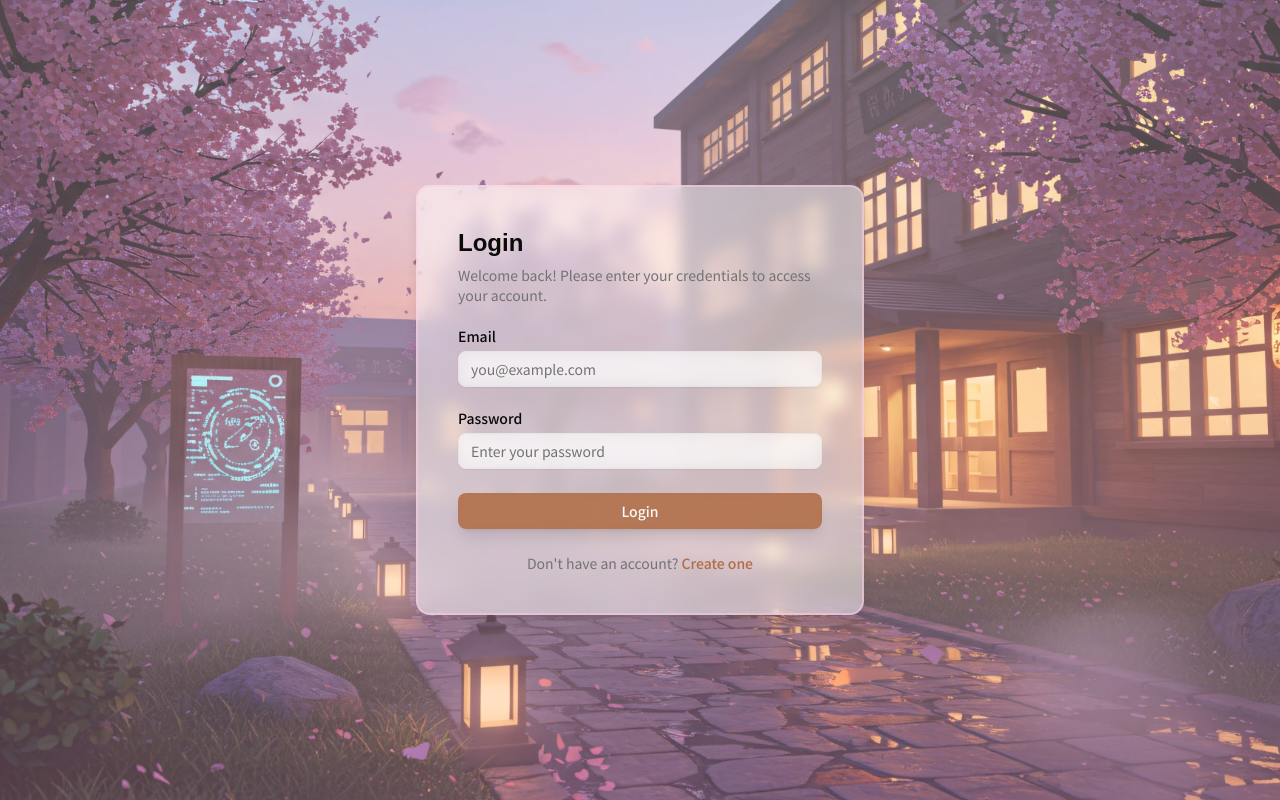
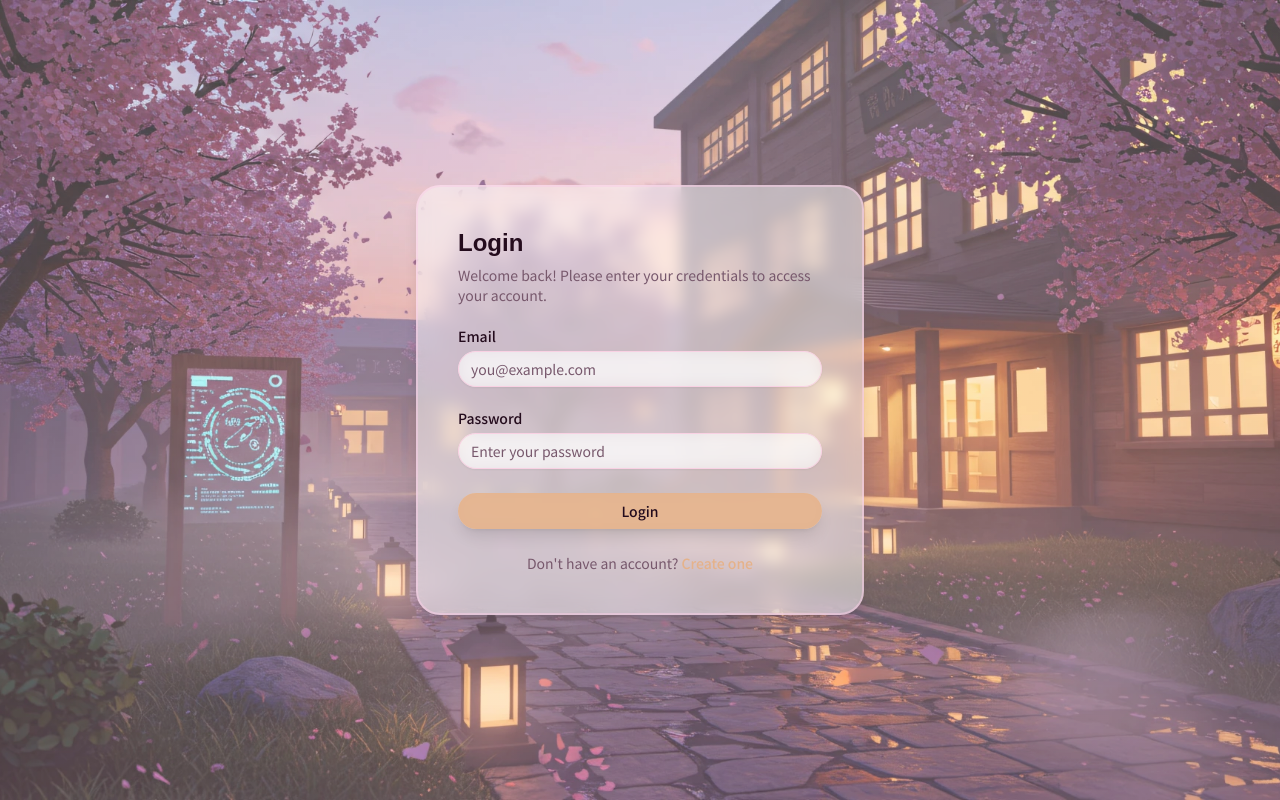
Before and after one commit to code-like-crazy/academy-of-talents, a Next.js app in the folder frontend/: page /login in a window 1280 px wide. Built offline with nearby package versions, Linux system fonts and the light colour scheme; no server answers; a web font is replaced by a local one.

Commit message:
style: update global CSS variables for improved aesthetics and add new styles for a bubbly, rounded look

```diff
--- a/frontend/app/globals.css
+++ b/frontend/app/globals.css
@@ -46,101 +46,111 @@
 
 :root {
   /* Base Tokens */
-  --radius: 0.625rem; /* Rounded corners for buttons, cards, etc. */
-  --background: oklch(0.985 0 0); /* Off-white for backgrounds */
-  --foreground: oklch(0.145 0 0); /* Deep black for text */
-  --card: oklch(1 0 0); /* Pure white for cards */
-  --card-foreground: oklch(0.145 0 0); /* Black for card text */
-  --popover: oklch(1 0 0); /* White for popovers */
-  --popover-foreground: oklch(0.145 0 0); /* Black for popover text */
+  --radius: 1.25rem; /* Increased rounded corners for a bubbly look */
+  --background: oklch(
+    0.98 0.02 120
+  ); /* Very light pastel green for backgrounds */
+  --foreground: oklch(0.2 0.05 340); /* Soft dark pink for text */
+  --card: oklch(0.99 0.03 350); /* Very light pink for cards */
+  --card-foreground: oklch(0.2 0.05 340); /* Soft dark pink for card text */
+  --popover: oklch(0.99 0.03 350); /* Very light pink for popovers */
+  --popover-foreground: oklch(
+    0.2 0.05 340
+  ); /* Soft dark pink for popover text */
 
   /* Primary Colors (Cherry Blossom Pink) */
-  --primary: oklch(0.8 0.15 350); /* Soft pink for primary actions */
-  --primary-foreground: oklch(0.985 0 0); /* White text on primary buttons */
+  --primary: oklch(0.85 0.12 350); /* Soft pastel pink for primary actions */
+  --primary-foreground: oklch(0.2 0.05 340); /* Dark text on primary buttons */
 
   /* Secondary Colors (Wooden Brown) */
-  --secondary: oklch(0.6 0.1 50); /* Light wood for secondary elements */
+  --secondary: oklch(
+    0.8 0.08 60
+  ); /* Light pastel wood for secondary elements */
   --secondary-foreground: oklch(
-    0.145 0 0
-  ); /* Black text on secondary buttons */
+    0.2 0.05 340
+  ); /* Dark text on secondary buttons */
 
-  /* Accent Colors (Deep Red) */
-  --accent: oklch(0.5 0.2 20); /* Deep red for accents */
-  --accent-foreground: oklch(0.985 0 0); /* White text on accent elements */
+  /* Accent Colors (Sakura Pink) */
+  --accent: oklch(0.85 0.15 350); /* Soft sakura pink for accents */
+  --accent-foreground: oklch(0.2 0.05 340); /* Dark text on accent elements */
 
-  /* Muted Colors (Light Gray) */
-  --muted: oklch(0.97 0 0); /* Light gray for muted backgrounds */
-  --muted-foreground: oklch(0.556 0 0); /* Gray for muted text */
+  /* Muted Colors (Light Pastel) */
+  --muted: oklch(0.95 0.03 120); /* Light pastel green for muted backgrounds */
+  --muted-foreground: oklch(0.5 0.05 340); /* Muted pink for muted text */
 
-  /* Destructive Colors (Red for Errors) */
-  --destructive: oklch(0.577 0.245 27.325); /* Red for destructive actions */
+  /* Destructive Colors (Soft Red for Errors) */
+  --destructive: oklch(0.75 0.15 30); /* Soft red for destructive actions */
   --destructive-foreground: oklch(
-    0.985 0 0
+    0.99 0 0
   ); /* White text on destructive buttons */
 
   /* Borders and Inputs */
-  --border: oklch(0.922 0 0); /* Light gray for borders */
-  --input: oklch(0.922 0 0); /* Light gray for input fields */
+  --border: oklch(0.9 0.05 350); /* Light pink for borders */
+  --input: oklch(0.9 0.05 350); /* Light pink for input fields */
 
   /* Focus Ring (Gold for Highlights) */
-  --ring: oklch(0.8 0.2 80); /* Gold for focus rings */
+  --ring: oklch(0.8 0.15 80); /* Gold for focus rings */
 
   /* Chart Colors (For Visualizations) */
-  --chart-1: oklch(0.646 0.222 41.116); /* Cherry blossom pink */
-  --chart-2: oklch(0.6 0.118 184.704); /* Navy blue */
-  --chart-3: oklch(0.398 0.07 227.392); /* Pastel green */
-  --chart-4: oklch(0.828 0.189 84.429); /* Gold */
-  --chart-5: oklch(0.769 0.188 70.08); /* Deep red */
+  --chart-1: oklch(0.8 0.15 350); /* Cherry blossom pink */
+  --chart-2: oklch(0.7 0.1 200); /* Pastel blue */
+  --chart-3: oklch(0.8 0.1 120); /* Pastel green */
+  --chart-4: oklch(0.85 0.15 80); /* Pastel gold */
+  --chart-5: oklch(0.75 0.15 30); /* Pastel red */
 
   /* Sidebar (Wooden Theme) */
-  --sidebar: oklch(0.6 0.1 50); /* Light wood for sidebar */
-  --sidebar-foreground: oklch(0.145 0 0); /* Black text on sidebar */
+  --sidebar: oklch(0.8 0.08 60); /* Light pastel wood for sidebar */
+  --sidebar-foreground: oklch(0.2 0.05 340); /* Dark text on sidebar */
   --sidebar-primary: oklch(
-    0.8 0.15 350
+    0.85 0.12 350
   ); /* Soft pink for sidebar primary actions */
   --sidebar-primary-foreground: oklch(
-    0.985 0 0
-  ); /* White text on sidebar primary buttons */
-  --sidebar-accent: oklch(0.5 0.2 20); /* Deep red for sidebar accents */
+    0.2 0.05 340
+  ); /* Dark text on sidebar primary buttons */
+  --sidebar-accent: oklch(
+    0.85 0.15 350
+  ); /* Soft sakura pink for sidebar accents */
   --sidebar-accent-foreground: oklch(
-    0.985 0 0
-  ); /* White text on sidebar accent elements */
-  --sidebar-border: oklch(0.922 0 0); /* Light gray for sidebar borders */
-  --sidebar-ring: oklch(0.8 0.2 80); /* Gold for sidebar focus rings */
+    0.2 0.05 340
+  ); /* Dark text on sidebar accent elements */
+  --sidebar-border: oklch(0.9 0.05 350); /* Light pink for sidebar borders */
+  --sidebar-ring: oklch(0.8 0.15 80); /* Gold for sidebar focus rings */
 }
 
+/* We're focusing on light mode, so we'll keep this as a fallback but won't use it */
 .dark {
-  --background: oklch(0.145 0 0);
-  --foreground: oklch(0.985 0 0);
-  --card: oklch(0.205 0 0);
-  --card-foreground: oklch(0.985 0 0);
-  --popover: oklch(0.205 0 0);
-  --popover-foreground: oklch(0.985 0 0);
-  --primary: oklch(0.922 0 0);
-  --primary-foreground: oklch(0.205 0 0);
-  --secondary: oklch(0.269 0 0);
-  --secondary-foreground: oklch(0.985 0 0);
-  --muted: oklch(0.269 0 0);
-  --muted-foreground: oklch(0.708 0 0);
-  --accent: oklch(0.269 0 0);
-  --accent-foreground: oklch(0.985 0 0);
-  --destructive: oklch(0.704 0.191 22.216);
-  --border: oklch(1 0 0 / 10%);
-  --input: oklch(1 0 0 / 15%);
-  --ring: oklch(0.556 0 0);
-  --chart-1: oklch(0.488 0.243 264.376);
-  --chart-2: oklch(0.696 0.17 162.48);
-  --chart-3: oklch(0.769 0.188 70.08);
-  --chart-4: oklch(0.627 0.265 303.9);
-  --chart-5: oklch(0.645 0.246 16.439);
-  --sidebar: oklch(0.205 0 0);
-  --sidebar-foreground: oklch(0.985 0 0);
-  --sidebar-primary: oklch(0.488 0.243 264.376);
-  --sidebar-primary-foreground: oklch(0.985 0 0);
-  --sidebar-accent: oklch(0.269 0 0);
-  --sidebar-accent-foreground: oklch(0.985 0 0);
-  --sidebar-border: oklch(1 0 0 / 10%);
-  --sidebar-ring: oklch(0.556 0 0);
+  --background: oklch(0.98 0.02 120);
+  --foreground: oklch(0.2 0.05 340);
+  --card: oklch(0.99 0.03 350);
+  --card-foreground: oklch(0.2 0.05 340);
+  --popover: oklch(0.99 0.03 350);
+  --popover-foreground: oklch(0.2 0.05 340);
+  --primary: oklch(0.85 0.12 350);
+  --primary-foreground: oklch(0.2 0.05 340);
+  --secondary: oklch(0.8 0.08 60);
+  --secondary-foreground: oklch(0.2 0.05 340);
+  --muted: oklch(0.95 0.03 120);
+  --muted-foreground: oklch(0.5 0.05 340);
+  --accent: oklch(0.85 0.15 350);
+  --accent-foreground: oklch(0.2 0.05 340);
+  --destructive: oklch(0.75 0.15 30);
+  --destructive-foreground: oklch(0.99 0 0);
+  --border: oklch(0.9 0.05 350);
+  --input: oklch(0.9 0.05 350);
+  --ring: oklch(0.8 0.15 80);
+  --chart-1: oklch(0.8 0.15 350);
+  --chart-2: oklch(0.7 0.1 200);
+  --chart-3: oklch(0.8 0.1 120);
+  --chart-4: oklch(0.85 0.15 80);
+  --chart-5: oklch(0.75 0.15 30);
+  --sidebar: oklch(0.8 0.08 60);
+  --sidebar-foreground: oklch(0.2 0.05 340);
+  --sidebar-primary: oklch(0.85 0.12 350);
+  --sidebar-primary-foreground: oklch(0.2 0.05 340);
+  --sidebar-accent: oklch(0.85 0.15 350);
+  --sidebar-accent-foreground: oklch(0.2 0.05 340);
+  --sidebar-border: oklch(0.9 0.05 350);
+  --sidebar-ring: oklch(0.8 0.15 80);
 }
 
 @layer base {
@@ -150,4 +160,30 @@
   body {
     @apply bg-background text-foreground font-sans;
   }
+  /* Add some global styles for a more bubbly, rounded look */
+  button,
+  .btn,
+  input,
+  select,
+  textarea {
+    @apply rounded-xl px-6 py-3;
+  }
+  /* Increase padding for a more spacious look */
+  .container {
+    @apply px-6 py-4;
+  }
+  /* Add a subtle shadow to cards for depth */
+  .card,
+  [data-slot="card"] {
+    @apply rounded-2xl border-2 shadow-md;
+  }
+  /* Make headings use the heading font */
+  h1,
+  h2,
+  h3,
+  h4,
+  h5,
+  h6 {
+    @apply font-heading;
+  }
 }
```
